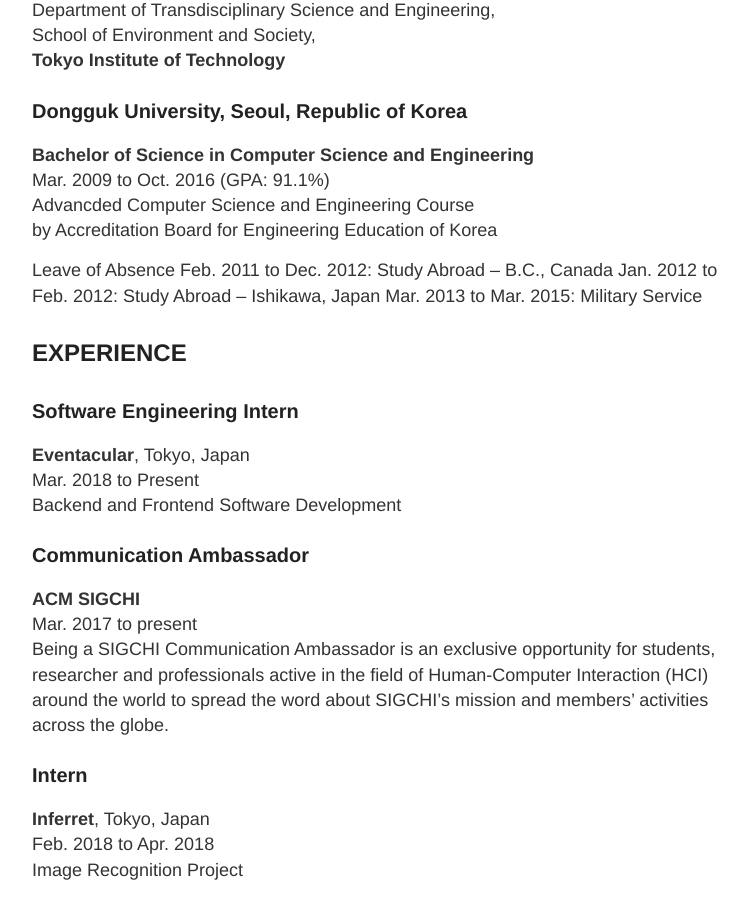
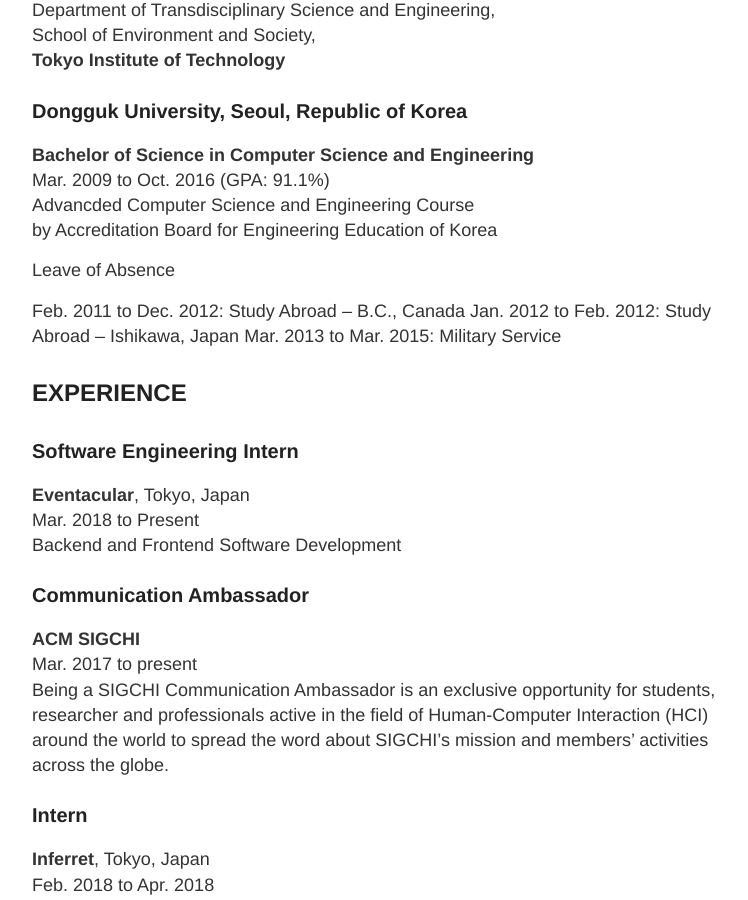
Before and after one commit to TangoEnSkai/tangoenskai.github.io, a Jekyll site: the page built from cv.md, in a window 1280 px wide and 900 px high, scrolled down 878 px. Shown: the whole window, without its empty margins (248-996 px from the left). Built offline with Jekyll 4.4.1, drawn with Linux system fonts in a browser that asks for light colours.

Commit message:
Fix minor errors

```diff
--- a/cv.md
+++ b/cv.md
@@ -34,10 +34,10 @@
 Mar. 2009 to Oct. 2016 (GPA: 91.1%)
 Advancded Computer Science and Engineering Course
 by Accreditation Board for Engineering Education of Korea
->Leave of Absence
->     Feb. 2011 to Dec. 2012: Study Abroad – B.C., Canada
->     Jan. 2012 to Feb. 2012: Study Abroad – Ishikawa, Japan
->     Mar. 2013 to Mar. 2015: Military Service
+> Leave of Absence
+>>    Feb. 2011 to Dec. 2012: Study Abroad – B.C., Canada
+>>    Jan. 2012 to Feb. 2012: Study Abroad – Ishikawa, Japan
+>>    Mar. 2013 to Mar. 2015: Military Service
 
 ## EXPERIENCE
 
```
Also changed, not shown: about.md (+1 -1 lines).
